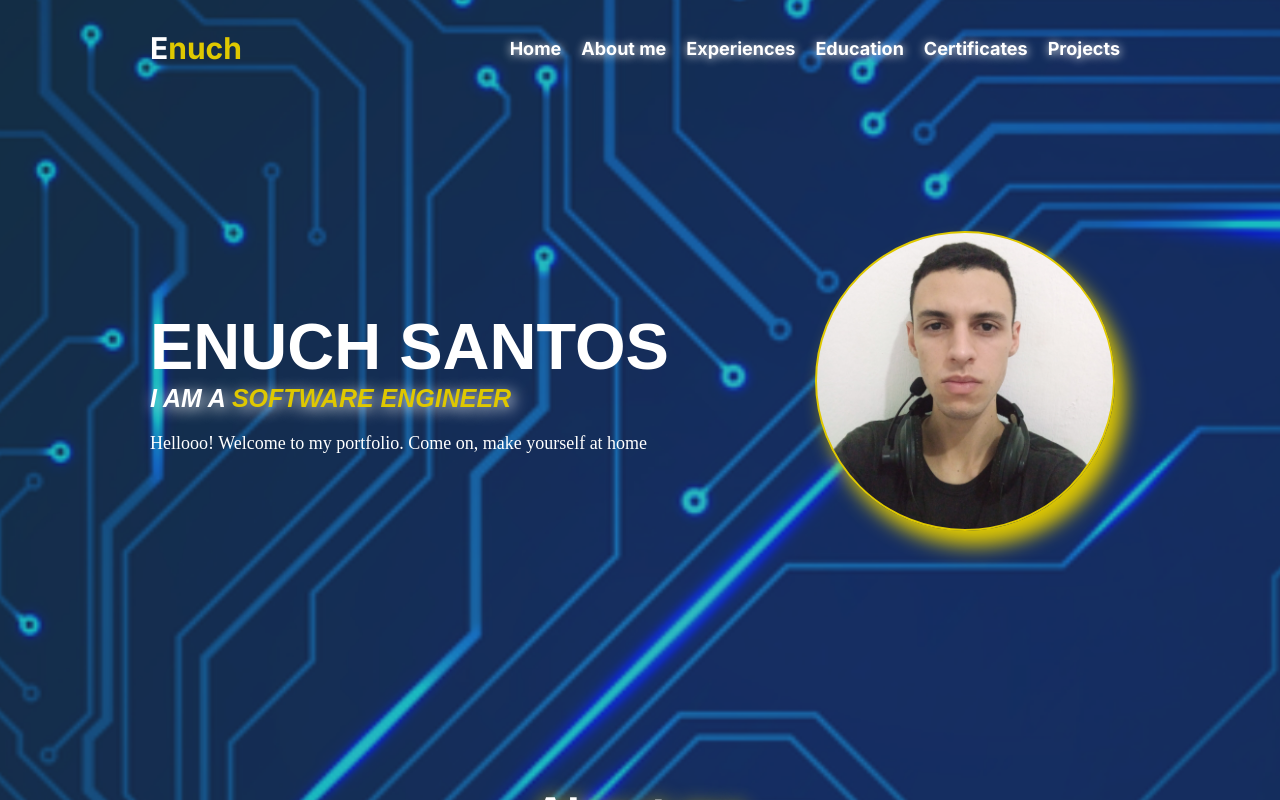
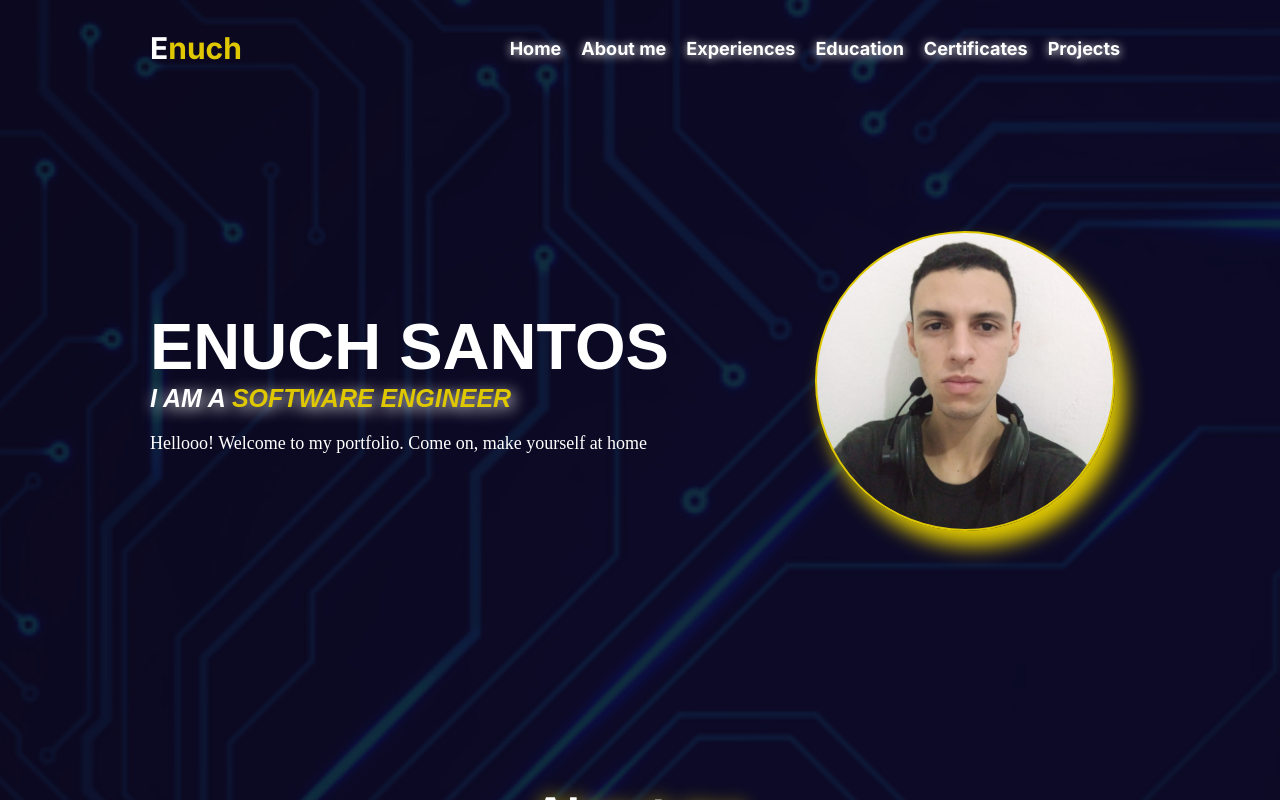
Before and after one commit to enuchsa/enuch-portfolio, a Next.js app: page / in a window 1280 px wide. Shown: the top 800 px of the page. Built offline with nearby package versions, Linux system fonts and the light colour scheme.

Commit message:
about ok

```diff
--- a/src/app/globals.css
+++ b/src/app/globals.css
@@ -14,7 +14,7 @@
 
 body {
   /* background-color: var(--primary-color); */
-  background-image: url("../../public/assets/images/bg.png");
+  background-image: url("../../public/assets/images/background.png");
   background-position: center;
   background-size: cover;
   background-repeat: no-repeat;
```
